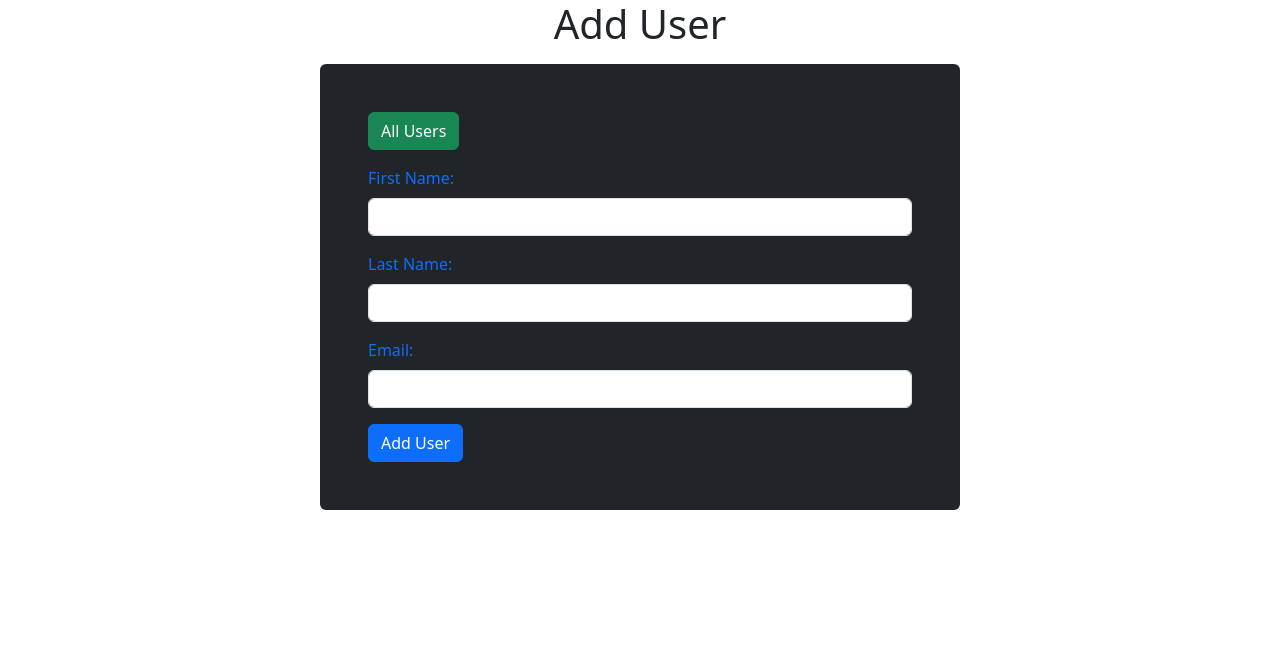
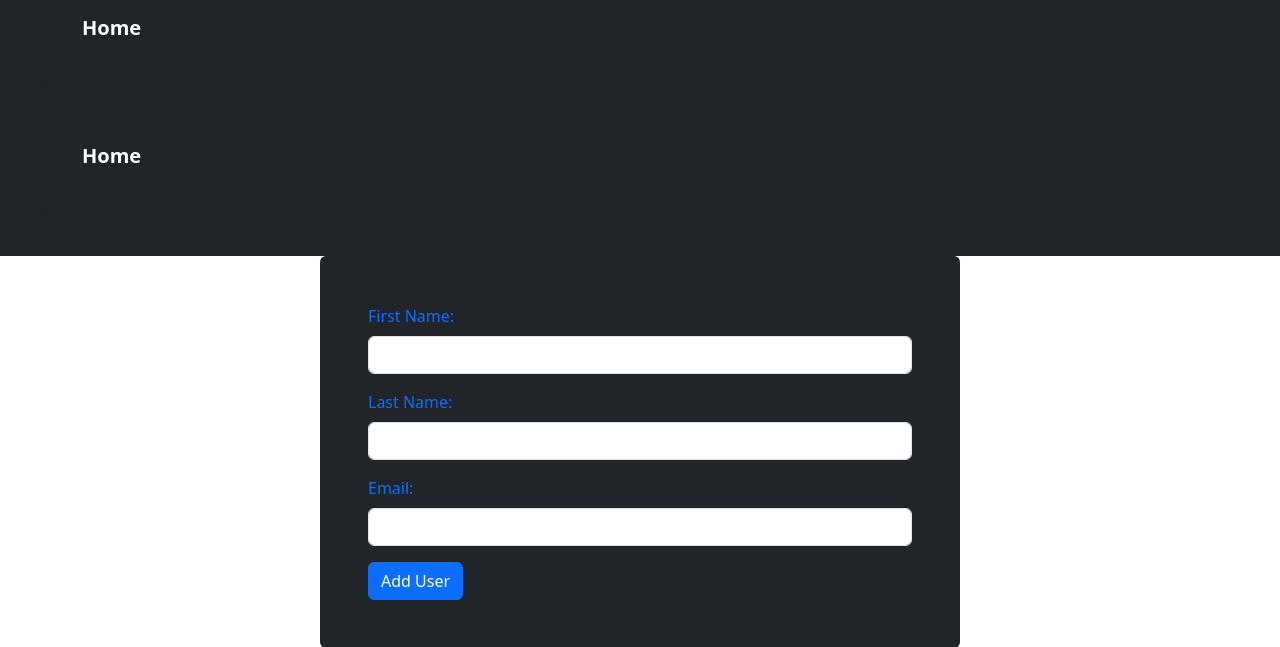
Before and after one commit to Adelkhed/CR_USER, a Flask app: page /user/new in a window 1280 px wide. Shown: the top 647 px of the page. Run offline with Flask 3, Linux system fonts and the light colour scheme.

Commit message:
7 commit

```diff
--- a/server.py
+++ b/server.py
@@ -1,14 +1,17 @@
 from flask import Flask , render_template, request, redirect, url_for
 from user import User
+from datetime import datetime
 app = Flask(__name__)
 
 
 @app.route("/")
 def users():
     return redirect("/users")
+
 @app.route("/user/new")
 def new():
      return render_template("new_user.html")
+
 @app.route("/user/create", methods=['POST'])
 def create_user():
        data = {
@@ -27,6 +30,36 @@ def get_users():
      print(users)
      return render_template('all_users.html',users=users)
 
+@app.route("/users/<int:id>/edit")
+def edit_user(id):
+     user= User.get_one({'id':id})
+
+     return render_template("update.html", user=user)
+
+@app.route("/users/<int:id>/update", methods=['POST'])
+def updated_user(id):
+     data= {
+          "id":id,
+          "first_name": request.form["first_name"],
+          "last_name": request.form["last_name"],
+          "email":request.form["email"]
+     }
+     User.update_user(data)
+     return redirect("/")
+
+@app.route('/users/delete/<int:user_id>')
+def delete(user_id):
+    User.delete(user_id)
+    return redirect('/')
+
+@app.route('/users/<int:id>')
+def show_user(id):
+
+     user=User.get_one({'id':id})
+     updated= user.updated_at.strftime("%B  %drd %Y on %I:%M:%S %p ")
+     return render_template("show.html", user=user,updated=updated)
+
+
 
 if __name__ == "__main__":
     app.run(debug=True)
--- a/templates/new_user.html
+++ b/templates/new_user.html
@@ -8,10 +8,35 @@
     <title>New User</title>
 </head>
 <body>
-    <h1 class="mb-3 text-center">Add  User</h1>
+    <header>
+        <div class="navbar navbar-dark bg-dark box-shadow">
+            <div class="container d-flex justify-content-between">
+                <a href="/" class="navbar-brand d-flex align-items-center">
 
+                    <strong class="mb-3">Home</strong>
+                </a>
+            </div>
+            <div>
+                <h1 >Add  User</h1>
+            </div>
+        </div>
+    </header>
+
+    <header>
+        <div class="navbar navbar-dark bg-dark box-shadow">
+            <div class="container d-flex justify-content-between">
+                <a href="/" class="navbar-brand d-flex align-items-center">
+
+                    <strong class="mb-3">Home</strong>
+                </a>
+            </div>
+            <div>
+                <h1 >Add  User</h1>
+            </div>
+        </div>
+    </header>
     <form action="/user/create" method="POST" class="bg-dark text-primary p-5 rounded col-6 mx-auto">
-        <a href="/users" class="btn btn-success mb-3 text-center">All Users</a>
+
         <div class="mb-3">
             <label for="first_name" class="form-label">First Name:</label>
             <input type="text" name="first_name" class="form-control">
```
Also changed, not shown: templates/all_users.html (+25 -3 lines), templates/home.html (deleted, +0 -16 lines), templates/show.html (added, +36 -0 lines), templates/update.html (added, +43 -0 lines), user.py (+18 -0 lines).
